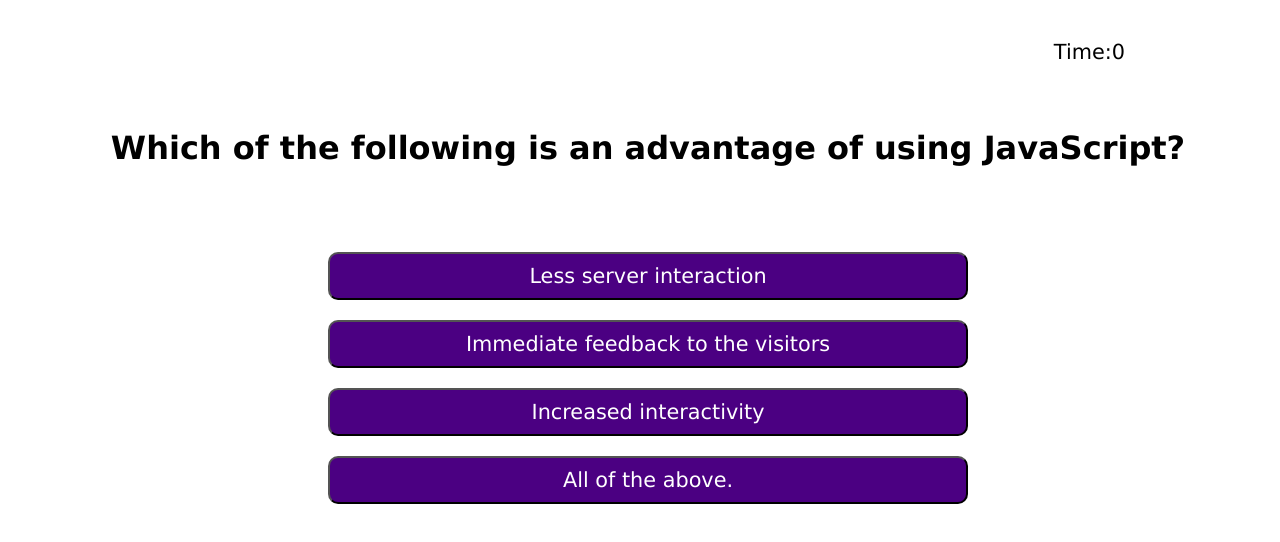
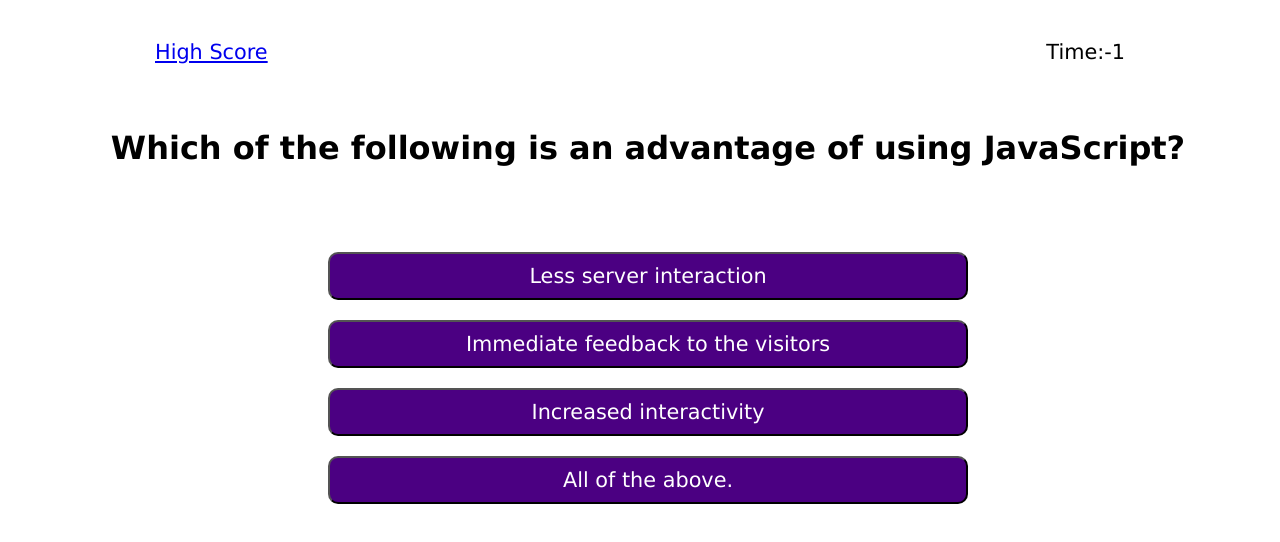
Before and after one commit to Stasiperez85/javascript-timed-quiz, a plain HTML site: page index.html in a window 1280 px wide. Both pictures are taken after a click on the button "Start Quiz". Drawn offline with Linux system fonts and the light colour scheme.

Commit message:
add alert wwhen time is done

```diff
--- a/assets/css/style.css
+++ b/assets/css/style.css
@@ -69,7 +69,14 @@ p {
     top: 5px;
     right: 5px;
     padding: 35px 150px;
-    /* text-align: right; */
+    font-size: 1.3rem
+}
+
+#highscore {
+    position: absolute;
+    top: 5px;
+    left: 5px;
+    padding: 35px 150px;
     font-size: 1.3rem
 }
 
--- a/assets/js/script.js
+++ b/assets/js/script.js
@@ -2,6 +2,7 @@ var startButton = document.querySelector(".start-btn");
 var nextButton = document.querySelector(".next-btn");
 var startCard = document.querySelector("#start-card");
 var questionCard = document.querySelector("#question-card")
+var resultsCard = document.querySelector("#results-card")
 var optButton = document.querySelectorAll(".btn")
 var question = document.querySelector("#question")
 var choices = document.querySelector("#choices");
@@ -11,30 +12,10 @@ var option3 = document.querySelector("#option3");
 var option4 = document.querySelector("#option4");
 var currentTime = document.querySelector("#current-time");
 var timeCount = document.querySelector(".timer");
+var timer = document.querySelector(".time-info")
 var points = 0
 var qindex = 0
 
-
-
-function startCounter(seconds){
-    let timeCount = seconds;
-
-    const interval = setInterval(() => {
-        console.log(timeCount);
-        timeCount--;
-
-        if (timeCount < 0) {
-            clearInterval(interval);
-            allDone_();
-            currentTime.textContent = "Time's up!";
-        }
-
-        currentTime.textContent="Time:" + timeCount;
-
-    }, 1000)
-}
-
-startCounter(5);
 
 var questions = [
     {
@@ -54,11 +35,11 @@ var questions = [
     },
 ]
 
+
 console.log(startButton);
 startButton.addEventListener("click", startQuiz)
 
 function startQuiz() {
-    console.log("Hello World!")
     startCard.style.display = "none"
     questionCard.style.display = "block"
     nextQuestion()
@@ -88,17 +69,48 @@ optButton.forEach(button=>{
     })
 })
 
+function startCounter(seconds){
+    let timeCount = seconds;
 
-optButton[questions].addEventListener("click", () => {
-        if (answer === "true") {
-            console.log(true);s
-        answer[questions].innerHTML = "Correct";
-        answer[questions],style.color = "green";
-        } else {
-            answer[questions].innerHTML = "Wrong";
-            answer[questions],style.color = "red";
+    const timer = setInterval(() => {
+        console.log(timeCount);
+        timeCount--;
+        currentTime.textContent="Time:" + timeCount;
+        if (timeCount < 0) {
+            clearInterval(timer);
+            // allDone_();
+            alert("Time's up!")
         }
-})
+    }, 1000)
+}
+
+startCounter(5);
+
+
+// optButton[questions].addEventListener("click", () => {
+//         if (answer === "true") {
+//             console.log(optButton);
+//         answer[questions].innerHTML = "Correct";
+//         answer[questions],style.color = "green";
+//         } else {
+//             answer[questions].innerHTML = "Wrong";
+//             answer[questions],style.color = "red";
+//         }
+// })
+
+function endQuiz(allDone_) {
+    console.log("Goodbye World!")
+    questionCard.style.display = "none"
+    resultsCard.style.display = "block"
+    highscore()
+}
+
+
+
+
+
+
+
 
 
 
--- a/index.html
+++ b/index.html
@@ -44,11 +44,15 @@
                 Timer:
                 <span class="timer">00:00</span>
             </div>
+            <div id="highscore"> <a href="#highscore">High Score</a></div>
+            <div id="results-card" class="results">
+                <span id="final-Score"></span>
+                <!-- <p>
+                     <input type = "text" id="intials">
+                </p> -->
+            </div>
         </div>
 
-        <!-- <div>
-            <button class="next-btn"> Next button</button>
-        </div> -->
     </div>
 
 
```
